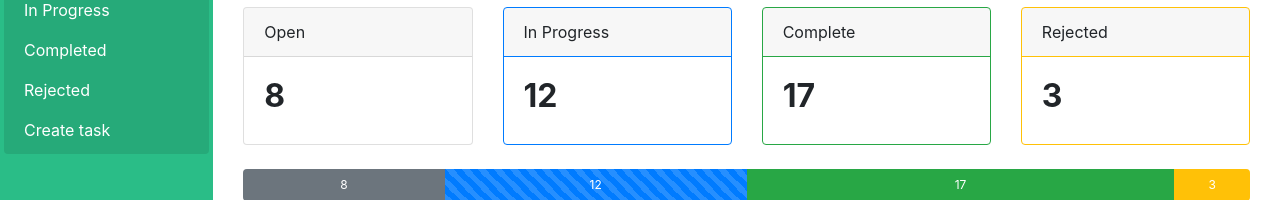
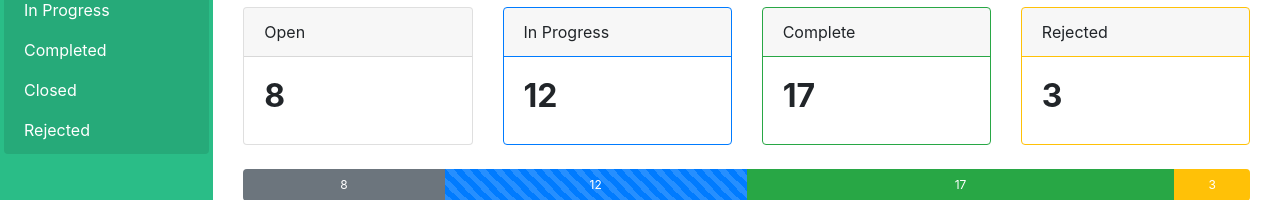
Before and after one commit to odysseyhack/tradisys-apg-s2w-web, a Vue app: page /org in a window 1280 px wide. Shown: the part 125-325 px from the top of the page. Built offline with nearby package versions, Linux system fonts and the light colour scheme; no server answers.

Commit message:
Added closed tasks to the root menu, also component

```diff
--- a/src/views/inner/org/Root.vue
+++ b/src/views/inner/org/Root.vue
@@ -46,19 +46,18 @@
           to: '/org/tasks/completed'
         },
         {
+          title: 'Closed',
+          to: '/org/tasks/closed'
+        },
+        {
           title: 'Rejected',
           to: '/org/tasks/rejected'
-        },
-        {
-          title: 'Create task',
-          to: '/org/tasks/create'
         }
       ]
     }
   },
   created () {
-    // FIXME: use getters
-    this.fetchTasksByOrgId(1)
+    this.fetchTasksByOrgId('')
   },
   methods: {
     ...mapActions({
--- /dev/null
+++ b/src/views/inner/org/tasks/Closed.vue
@@ -0,0 +1,14 @@
+<template>
+  <div>
+    <h1>Tasks closed</h1>
+  </div>
+</template>
+
+<script>
+export default {
+}
+</script>
+
+<style scoped>
+
+</style>
```
Also changed, not shown: src/router/routes/orgranization.js (+4 -4 lines).
